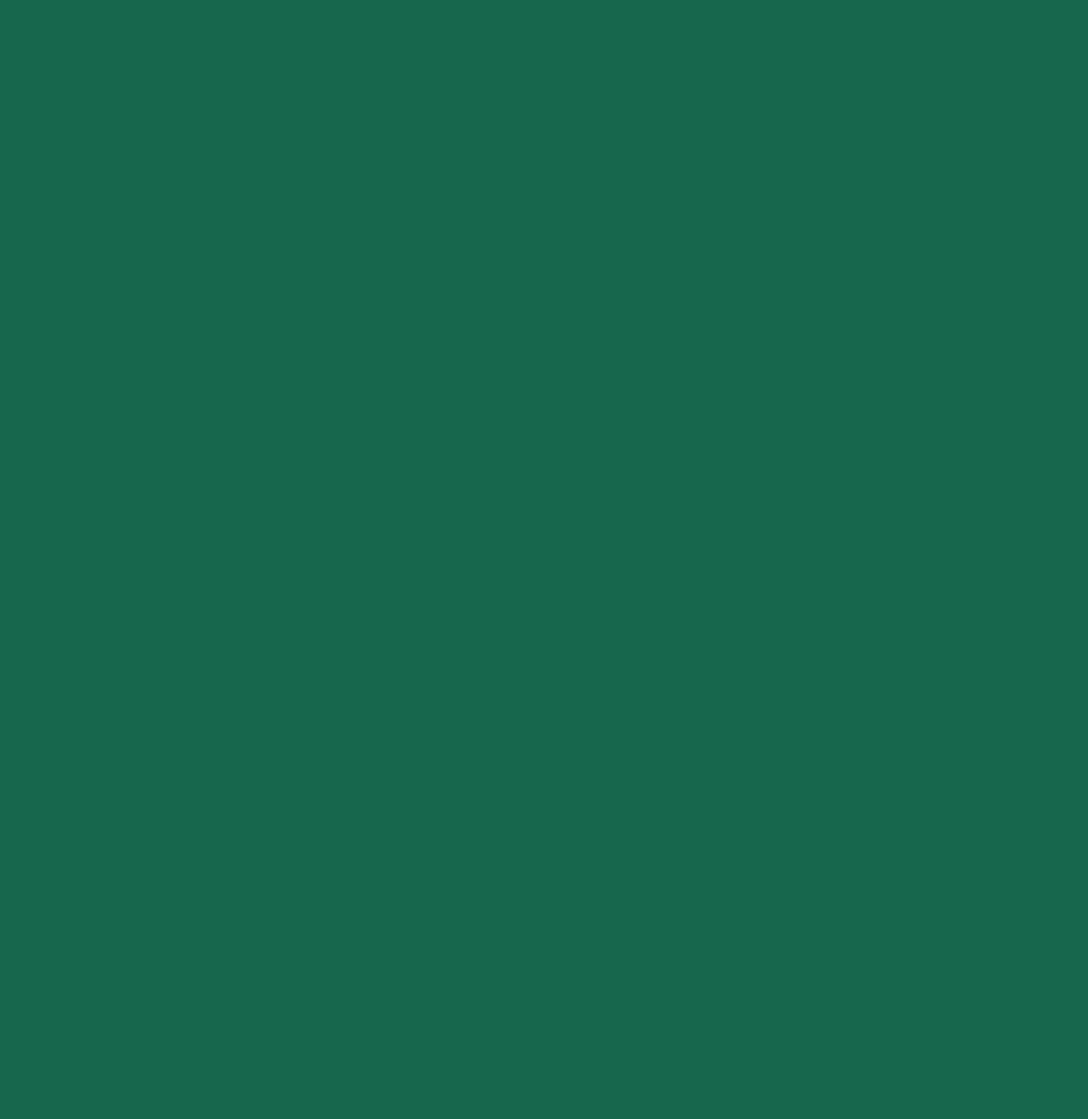
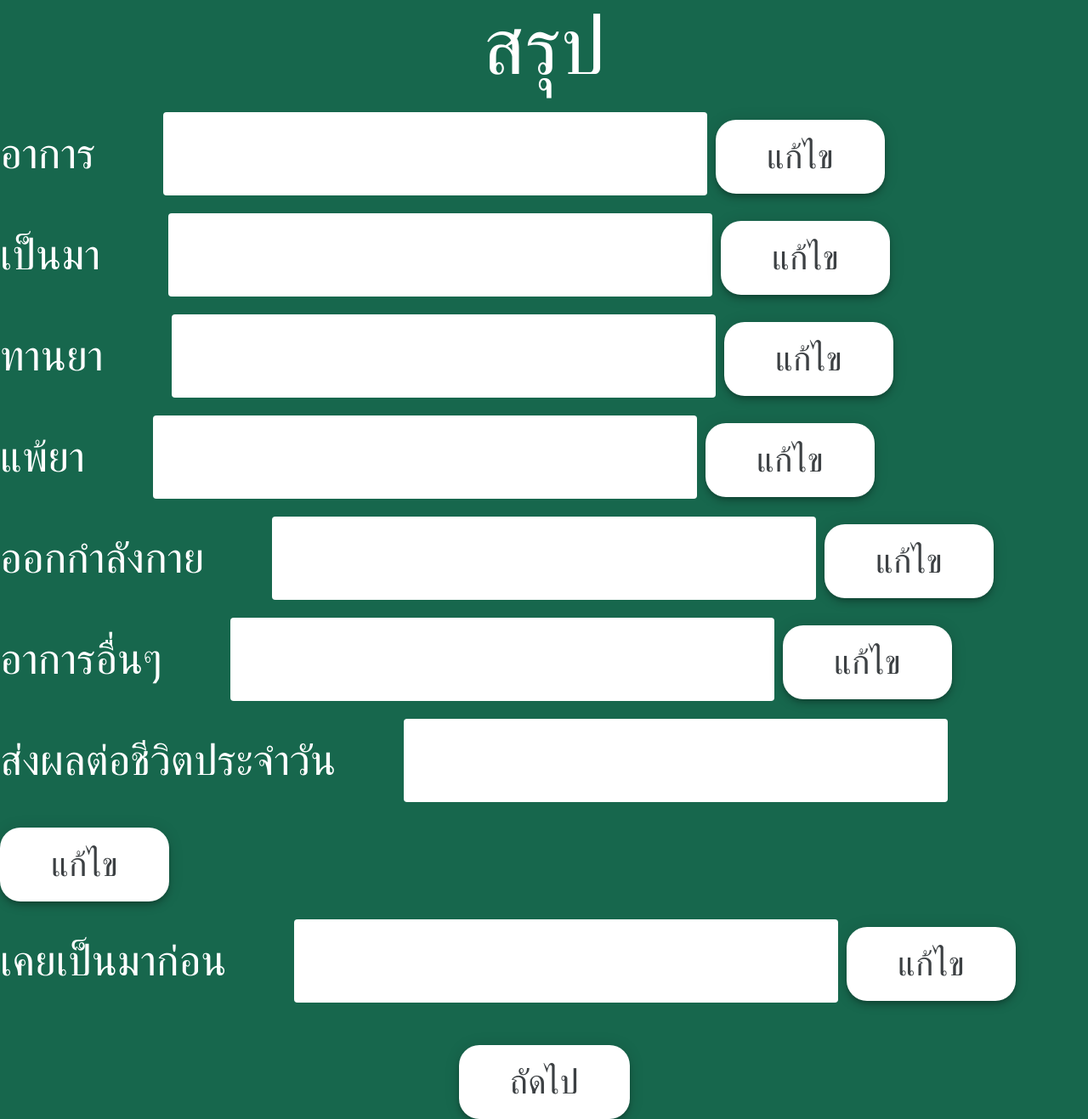
Before and after one commit to PokTanakrit/frontwebai, a React (Create React App) app: page /WEBAI/page11 in a window 1280 px wide. Before the commit this address had no page. Shown: the whole page at 85% size. Before the commit the page ends 800 px from the top, so only its background shows below. Built offline with nearby package versions, Linux system fonts and the light colour scheme; no server answers.

Commit message:
sixth commit

```diff
--- a/App.js
+++ b/App.js
@@ -11,6 +11,8 @@ import Page7 from './Page/Page7.js';
 import Page8 from './Page/Page8.js';
 import Page9 from './Page/Page9.js';
 import Page10 from './Page/Page10.js';
+import Page11 from './Page/Page11.js';
+import Page12 from './Page/Page12.js';
 import Pagekey from './Page/Keyboardpage.js';
 
 import Pagechoose3 from './Page/choosepage3.js'
@@ -37,6 +39,8 @@ function App() {
         <Route path='/page8' element={<Page8/>} />
         <Route path='/page9' element={<Page9/>} />
         <Route path='/page10' element={<Page10/>} />
+        <Route path='/page11' element={<Page11/>} />
+        <Route path='/page12' element={<Page12/>} />
         <Route path='/Pagekey' element={<Pagekey/>} />
         <Route path='/choosepage3' element={<Pagechoose3/>} />
         <Route path='/choosepage4' element={<Pagechoose4/>} />
--- a/src/App.js
+++ b/src/App.js
@@ -11,6 +11,8 @@ import Page7 from './Page/Page7.js';
 import Page8 from './Page/Page8.js';
 import Page9 from './Page/Page9.js';
 import Page10 from './Page/Page10.js';
+import Page11 from './Page/Page11.js';
+import Page12 from './Page/Page12.js';
 import Pagekey from './Page/Keyboardpage.js';
 
 import Pagechoose3 from './Page/choosepage3.js'
@@ -37,6 +39,8 @@ function App() {
         <Route path='/page8' element={<Page8/>} />
         <Route path='/page9' element={<Page9/>} />
         <Route path='/page10' element={<Page10/>} />
+        <Route path='/page11' element={<Page11/>} />
+        <Route path='/page12' element={<Page12/>} />
         <Route path='/Pagekey' element={<Pagekey/>} />
         <Route path='/choosepage3' element={<Pagechoose3/>} />
         <Route path='/choosepage4' element={<Pagechoose4/>} />
--- a/src/Home.css
+++ b/src/Home.css
@@ -14,7 +14,7 @@ head {
     overflow: hidden;
     font-family: 'Sarabun', sans-serif;
     color: white;
-    font-size: 120px;
+    font-size: 95px;
     background-color: #17674D;
   }
 
--- a/src/Page/Page.css
+++ b/src/Page/Page.css
@@ -12,6 +12,15 @@ input {
   font-size: 50px;
   border: none;
   box-sizing: border-box;
+}
+
+.small-input {
+  width: 50%;
+  padding: 20px;
+  font-size: 50px;
+  border: none;
+  box-sizing: border-box;
+  margin-left: 80px; /* Add margin to the left */
 }
 
 
@@ -57,3 +66,35 @@ header {
 .input-container {
   margin-bottom: 10px;
 }
+
+p1 {
+  font-size: 50px; /* Adjust the font size for <p1> */
+}
+
+p2 {
+  font-size: 50px; /* Adjust the font size for <p2> */
+}
+
+p3 {
+  font-size: 50px; /* Adjust the font size for <p3> */
+}
+
+p4 {
+  font-size: 50px; /* Adjust the font size for <p4> */
+}
+
+p5 {
+  font-size: 50px; /* Adjust the font size for <p5> */
+}
+
+p6 {
+  font-size: 50px; /* Adjust the font size for <p6> */
+}
+
+p7 {
+  font-size: 50px; /* Adjust the font size for <p7> */
+}
+
+p8 {
+  font-size: 50px; /* Adjust the font size for <p8> */
+}
--- a/src/Page/Page10.js
+++ b/src/Page/Page10.js
@@ -83,6 +83,8 @@ function Page10() {
                 <button onClick={handleDownload} >ดาวน์โหลดเสียงที่บันทึกไว้</button>
                 <span className="button-gap"></span>
                 <Link to="/choosepage10"><button>เลือกคำตอบ</button></Link>
+                <span className="button-gap"></span>
+                <Link to="/page11"><button>ถัดไป</button></Link>
             </div>
         </div>
     );
--- /dev/null
+++ b/src/Page/Page11.js
@@ -0,0 +1,98 @@
+import React, { useState, useEffect } from 'react';
+import { Link } from 'react-router-dom';
+import axios from 'axios'; // Import Axios
+import './Page.css';
+
+function Page11() {
+    const [symptoms, setSymptoms] = useState('');
+    const [history, setHistory] = useState('');
+    const [medication, setMedication] = useState('');
+    const [drugAllergies, setDrugAllergies] = useState('');
+    const [exercise, setExercise] = useState('');
+    const [otherSymptoms, setOtherSymptoms] = useState('');
+    const [impactOnDailyLife, setImpactOnDailyLife] = useState('');
+    const [pastMedicalHistory, setPastMedicalHistory] = useState('');
+
+    useEffect(() => {
+        // Fetch data when the component mounts
+        fetchData();
+    }, []);
+
+    const fetchData = async () => {
+        try {
+            const response = await axios.get('http://localhost:5000/data');
+            // Destructure data from response
+            const { ans1, ans2, ans3, ans4, ans5, ans6, ans7, ans8 } = response.data.answer;
+            // Update state with fetched data
+            setSymptoms(ans1);
+            setHistory(ans2);
+            setMedication(ans3);
+            setDrugAllergies(ans4);
+            setExercise(ans5);
+            setOtherSymptoms(ans6);
+            setImpactOnDailyLife(ans7);
+            setPastMedicalHistory(ans8);
+        } catch (error) {
+            console.error('Error fetching data:', error);
+        }
+    };
+
+    return (
+        <div>
+            <header>สรุป</header>
+            <div>
+                <p1>อาการ</p1>
+                <input className="small-input" type="text" value={symptoms} onChange={(e) => setSymptoms(e.target.value)} />
+                <span className="button-gap"></span>
+                <Link to="/page3"><button>แก้ไข</button></Link>
+            </div>
+            <div>
+                <p2>เป็นมา</p2>
+                <input className="small-input" type="text" value={history} onChange={(e) => setHistory(e.target.value)} />
+                <span className="button-gap"></span>
+                <Link to="/page4"><button>แก้ไข</button></Link>
+            </div>
+            <div>
+                <p3>ทานยา</p3>
+                <input className="small-input" type="text" value={medication} onChange={(e) => setMedication(e.target.value)} />
+                <span className="button-gap"></span>
+                <Link to="/page5"><button>แก้ไข</button></Link>
+            </div>
+            <div>
+                <p4>แพ้ยา</p4>
+                <input className="small-input" type="text" value={drugAllergies} onChange={(e) => setDrugAllergies(e.target.value)} />
+                <span className="button-gap"></span>
+                <Link to="/page6"><button>แก้ไข</button></Link>
+            </div>
+            <div>
+                <p5>ออกกำลังกาย</p5>
+                <input className="small-input" type="text" value={exercise} onChange={(e) => setExercise(e.target.value)} />
+                <span className="button-gap"></span>
+                <Link to="/page7"><button>แก้ไข</button></Link>
+            </div>
+            <div>
+                <p6>อาการอื่นๆ</p6>
+                <input className="small-input" type="text" value={otherSymptoms} onChange={(e) => setOtherSymptoms(e.target.value)} />
+                <span className="button-gap"></span>
+                <Link to="/page8"><button>แก้ไข</button></Link>
+            </div>
+            <div>
+                <p7>ส่งผลต่อชีวิตประจำวัน</p7>
+                <input className="small-input" type="text" value={impactOnDailyLife} onChange={(e) => setImpactOnDailyLife(e.target.value)} />
+                <span className="button-gap"></span>
+                <Link to="/page9"><button>แก้ไข</button></Link>
+            </div>
+            <div>
+                <p8>เคยเป็นมาก่อน</p8>
+                <input className="small-input" type="text" value={pastMedicalHistory} onChange={(e) => setPastMedicalHistory(e.target.value)} />
+                <span className="button-gap"></span>
+                <Link to="/page10"><button>แก้ไข</button></Link>
+            </div>
+            <div className="button-container">
+                <Link to="/page12"><button>ถัดไป</button></Link>
+            </div>
+        </div>
+    );
+}
+
+export default Page11;
--- /dev/null
+++ b/src/Page/Page12.js
@@ -0,0 +1,17 @@
+import React, { useState } from 'react';
+import { Link } from 'react-router-dom';
+import './Page.css';
+
+function Page12() {
+
+    return (
+        <div>
+            <header>ขอบคุณที่ใช้บริการ</header>
+            <div className="button-container">
+                <Link to="/"><button>เสร็จสิ้น</button></Link>
+            </div>
+        </div>
+    );
+}
+
+export default Page12;
--- a/src/Page/Page3.js
+++ b/src/Page/Page3.js
@@ -78,6 +78,8 @@ function Page3() {
                 <button onClick={playAudio} disabled={!audioBlob}>เล่นเสียงที่บันทึกไว้</button>
                 <span className="button-gap"></span>
                 <Link to="/choosepage3"><button>เลือกคำตอบ</button></Link>
+                <span className="button-gap"></span>
+                <Link to="/page4"><button>ถัดไป</button></Link>
             </div>
         </div>
     );
--- a/src/Page/Page9.js
+++ b/src/Page/Page9.js
@@ -70,7 +70,7 @@ function Page9() {
 
     return (
         <div>
-            <header>มีอาการอื่นๆ ร่วมด้วยหรือไม่?</header>
+            <header>มีอาการรุนแรงหรือส่งผลต่อชีวิตประจำวันหรือไม่?</header>
             <div className="button-container">
                 {isRecording ? (
                     <button onClick={stopRecording}>หยุดบันทึกเสียง</button>
--- a/src/Page/choosepage10.js
+++ b/src/Page/choosepage10.js
@@ -116,7 +116,7 @@ function Pagechoose9() {
                     <button onClick={handleCancel}>ยกเลิก</button>
                     <span className="button-gap"></span>
                     <span className="button-gap"></span>
-                    {selectedSymptoms.size > 0 && <Link to="/page10"><button>ถัดไป</button></Link>}
+                    {selectedSymptoms.size > 0 && <Link to="/page11"><button>ถัดไป</button></Link>}
                 </React.Fragment>
             </div>
         </div>
```
